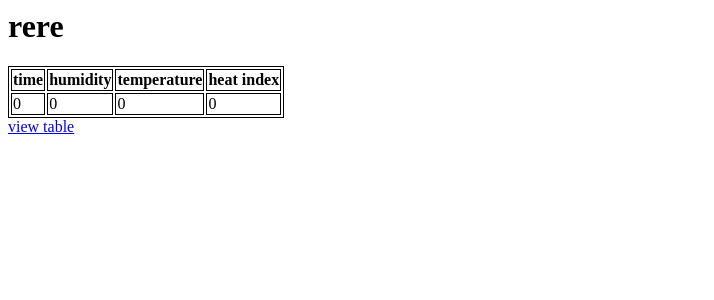
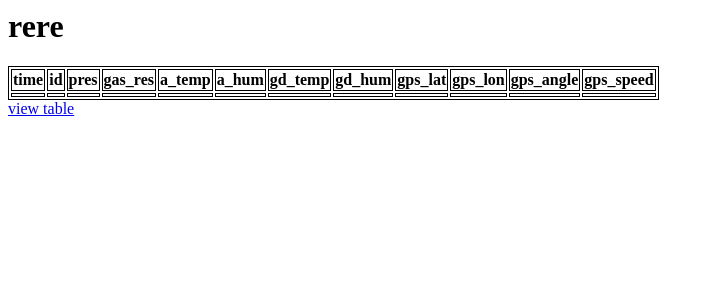
Before and after one commit to a1eaiactaest/dht11, a Flask app: page / in a window 1280 px wide. Shown: the top 300 px of the page, without its empty margins (0-714 px from the left). Run offline with Flask 2, Linux system fonts and the light colour scheme; lists and menus that the app fills with data are empty; parts of the project's set-up code (start-up, migrations or seed data) failed here and were passed over; some libraries are stand-ins or nearby versions.

Commit message:
unfinished requests

```diff
--- a/serve.py
+++ b/serve.py
@@ -5,18 +5,11 @@ SIM = os.getenv("SIM", None) is not None
 import sys
 import json
 from flask import Flask, render_template, jsonify, request
-from connection import Connection
+from db import Database
 
 app = Flask(__name__)
 
-c = Connection(sys.argv[1])
-
-def serialize(t, hum, tem, hic):
-  ret = json.dumps({'time': t, 'humidity': hum, 'temperature': tem, 'heat index': hic})
-  return ret
-
-def write(dest, data):
-  dest.write(data); dest.write('\n')
+d = Database()
 
 @app.route('/')
 def hello():
@@ -29,7 +22,8 @@ def hello_table():
 @app.route('/info', methods=['GET'])
 def info():
   try:
-    values = c.read(True)
+    values = d.read_db(1)
+    print(values)
     return jsonify(values)
   except Exception as e:
     print(e)
--- a/static/index.js
+++ b/static/index.js
@@ -7,6 +7,7 @@ var intervalId = window.setInterval(function(){
     .then(function(response) {
       return response.json();
     }).then(function(text) {
+      console.log(Array.from(text));
       document.getElementById("time").innerHTML = text.time;
       document.getElementById("humidity").innerHTML = text.humidity;
       document.getElementById("temp").innerHTML = text.temp;
--- a/templates/index.html
+++ b/templates/index.html
@@ -15,15 +15,31 @@ table, th, td {
 <table>
   <tr style="width: 100%">
     <th>time</th>
-    <th>humidity</th>
-    <th>temperature</th>
-    <th>heat index</th>
+    <th>id</th>
+    <th>pres</th>
+    <th>gas_res</th>
+    <th>a_temp</th>
+    <th>a_hum</th>
+    <th>gd_temp</th>
+    <th>gd_hum</th>
+    <th>gps_lat</th>
+    <th>gps_lon</th>
+    <th>gps_angle</th>
+    <th>gps_speed</th>
   </tr>
   <tr>
-    <td id="time">0</td>
-    <td id="humidity">0</td>
-    <td id="temp">0</td>
-    <td id="heat_index">0</td>
+    <td id="time"></td>
+    <td id="id"></td>
+    <td id="pres"></td>
+    <td id="gas_res"></td>
+    <td id="a_temp"></td>
+    <td id="a_hum"></td>
+    <td id="gd_temp"></td>
+    <td id="gd_hum"></td>
+    <td id="gps_lat"></td>
+    <td id="gps_lon"></td>
+    <td id="gps_angle"></td>
+    <td id="gps_speed"></td>
   </tr>
 </table>
 <a href="/table">view table</a>
```
Also changed, not shown: connection.py (+7 -4 lines), db.py (+8 -10 lines).
